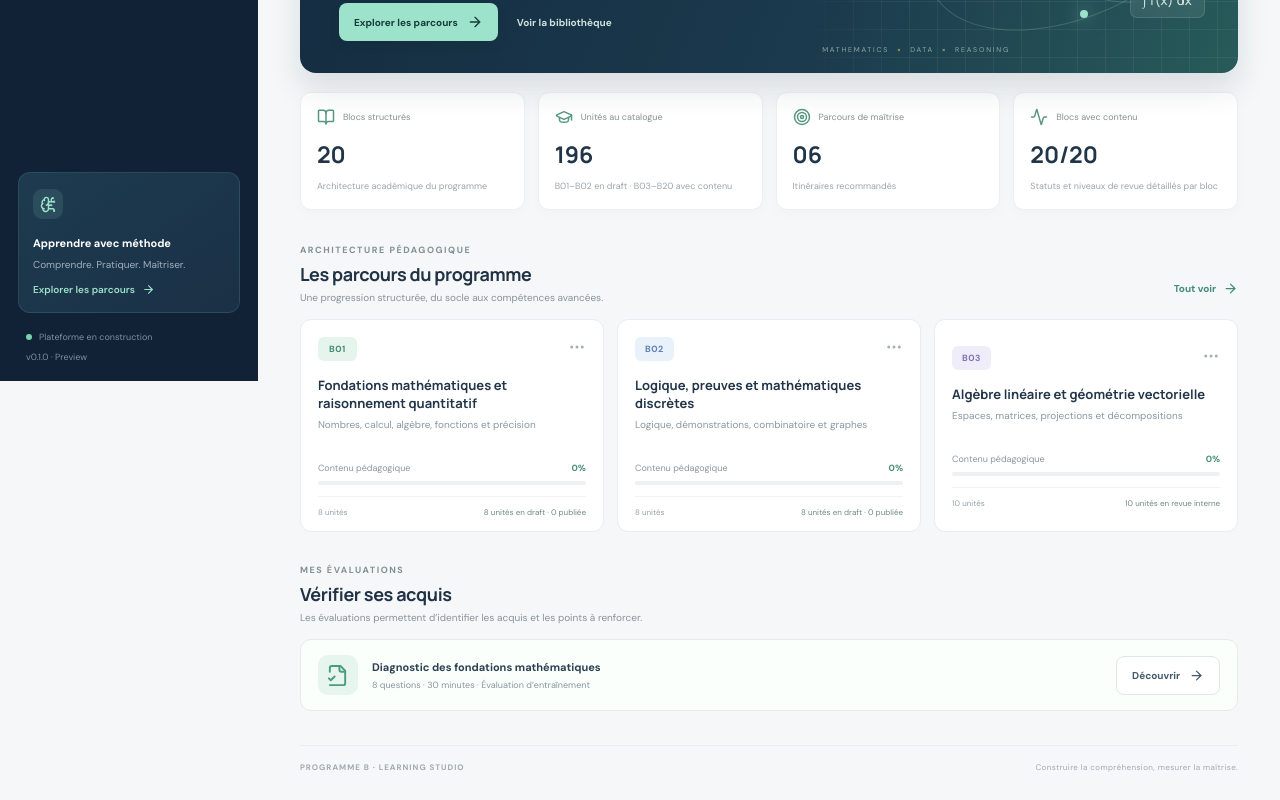
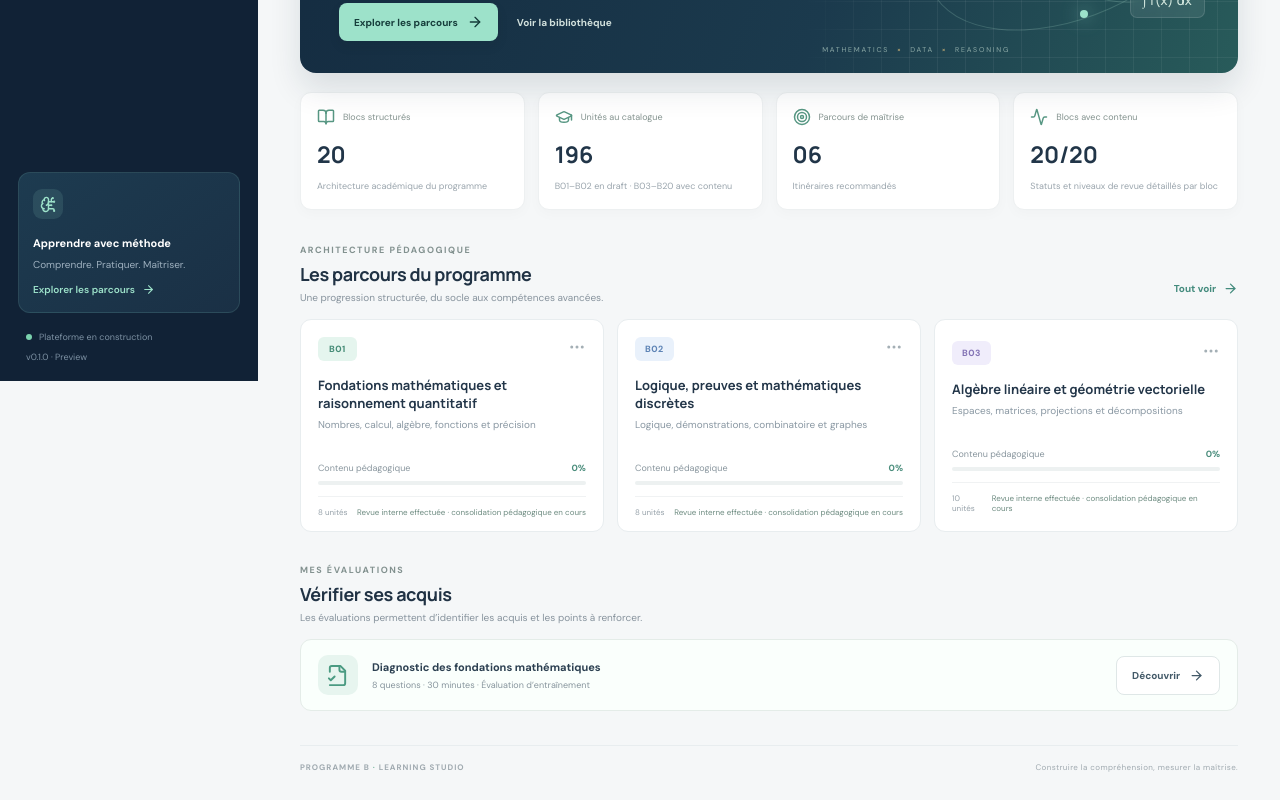
Before and after one commit to JohnGAB7/Actu-Basics-Programme-B, a React (Vite) app: page / in a window 1280 px wide. Shown: the part 419-1219 px from the top of the page. Built offline with nearby package versions, Linux system fonts and the light colour scheme.

Commit message:
Mark all twenty blocks as internally reviewed

```diff
--- a/src/data.ts
+++ b/src/data.ts
@@ -60,24 +60,24 @@ export const questions: Question[] = [
 ]
 
 export const blocks = [
-  { code: 'B01', title: 'Fondations mathématiques et raisonnement quantitatif', subtitle: 'Nombres, calcul, algèbre, fonctions et précision', progress: 0, lessons: 8, tone: 'mint', status: '8 unités en draft · 0 publiée' },
-  { code: 'B02', title: 'Logique, preuves et mathématiques discrètes', subtitle: 'Logique, démonstrations, combinatoire et graphes', progress: 0, lessons: 8, tone: 'blue', status: '8 unités en draft · 0 publiée' },
-  { code: 'B03', title: 'Algèbre linéaire et géométrie vectorielle', subtitle: 'Espaces, matrices, projections et décompositions', progress: 0, lessons: 10, tone: 'violet', status: '10 unités en revue interne' },
-  { code: 'B04', title: 'Analyse réelle et calcul à une variable', subtitle: 'Suites, limites, continuité, dérivation et intégration', progress: 0, lessons: 10, tone: 'amber', status: '10 unités en revue interne' },
-  { code: 'B05', title: 'Calcul multivarié et équations différentielles', subtitle: 'Gradient, hessienne, intégrales multiples et EDO', progress: 0, lessons: 10, tone: 'blue', status: '10 unités en revue interne' },
-  { code: 'B06', title: 'Optimisation et recherche opérationnelle', subtitle: 'Convexité, dualité, optimisation et décision', progress: 0, lessons: 10, tone: 'mint', status: '10 unités en revue interne' },
-  { code: 'B07', title: 'Analyse numérique et calcul scientifique', subtitle: 'Stabilité, erreurs, algorithmes et simulation', progress: 0, lessons: 10, tone: 'violet', status: '10 unités en revue interne' },
-  { code: 'B08', title: 'Probabilités', subtitle: 'Variables aléatoires, lois et convergence', progress: 0, lessons: 10, tone: 'amber', status: '10 unités en revue interne' },
-  { code: 'B09', title: 'Processus stochastiques', subtitle: 'Markov, Poisson, renouvellement et martingales', progress: 0, lessons: 10, tone: 'blue', status: '10 unités en revue interne' },
-  { code: 'B10', title: 'Statistique descriptive, échantillonnage et exploration', subtitle: 'Qualité des données, EDA et échantillonnage', progress: 0, lessons: 10, tone: 'mint', status: '10 unités en revue interne' },
-  { code: 'B11', title: 'Théorie de l\'inférence statistique', subtitle: 'Estimation, tests, intervalles et Bayes', progress: 0, lessons: 10, tone: 'violet', status: '10 unités en revue interne' },
-  { code: 'B12', title: 'Régression et modèles statistiques', subtitle: 'Régression linéaire, GLM, diagnostics et modèles mixtes', progress: 0, lessons: 10, tone: 'amber', status: '10 unités intégrées · brouillon pédagogique à revoir' },
-  { code: 'B13', title: 'Statistique multivariée et grande dimension', subtitle: 'Covariance, ACP, modèles latents, classification et grande dimension', progress: 0, lessons: 10, tone: 'blue', status: '10 unités intégrées · brouillon pédagogique à revoir' },
-  { code: 'B14', title: 'Plans d\'expérience et inférence causale', subtitle: 'Expériences, DAG, scores de propension et méthodes quasi expérimentales', progress: 0, lessons: 10, tone: 'mint', status: '10 unités intégrées · brouillon pédagogique à revoir' },
-  { code: 'B15', title: 'Apprentissage statistique et machine learning', subtitle: 'Généralisation, validation, modèles prédictifs et évaluation responsable', progress: 0, lessons: 10, tone: 'violet', status: '10 unités intégrées · brouillon pédagogique à revoir' },
-  { code: 'B16', title: 'Séries temporelles et prévision', subtitle: 'ARIMA, ETS, VAR, volatilité et modèles espace-état', progress: 0, lessons: 10, tone: 'amber', status: '10 unités intégrées · brouillon pédagogique à revoir' },
-  { code: 'B17', title: 'Ingénierie des données et recherche reproductible', subtitle: 'Architecture, SQL, pipelines, qualité, calcul distribué et gouvernance', progress: 0, lessons: 10, tone: 'blue', status: '10 unités intégrées · brouillon pédagogique à revoir' },
-  { code: 'B18', title: 'Actuariat, assurance et modélisation du risque', subtitle: 'Tarification, crédibilité, survie, provisions, réassurance et capital', progress: 0, lessons: 10, tone: 'mint', status: '10 unités intégrées · brouillon pédagogique à revoir' },
-  { code: 'B19', title: 'Économétrie et statistiques financières', subtitle: 'Endogénéité, panels, facteurs, volatilité et microstructure', progress: 0, lessons: 10, tone: 'violet', status: '10 unités intégrées · brouillon pédagogique à revoir' },
-  { code: 'B20', title: 'Théorie statistique avancée et méthodes de recherche', subtitle: 'Convergence, asymptotique, Bayes, processus et recherche reproductible', progress: 0, lessons: 10, tone: 'amber', status: '10 unités intégrées · brouillon pédagogique à revoir' },
+  { code: 'B01', title: 'Fondations mathématiques et raisonnement quantitatif', subtitle: 'Nombres, calcul, algèbre, fonctions et précision', progress: 0, lessons: 8, tone: 'mint', status: 'Revue interne effectuée · consolidation pédagogique en cours' },
+  { code: 'B02', title: 'Logique, preuves et mathématiques discrètes', subtitle: 'Logique, démonstrations, combinatoire et graphes', progress: 0, lessons: 8, tone: 'blue', status: 'Revue interne effectuée · consolidation pédagogique en cours' },
+  { code: 'B03', title: 'Algèbre linéaire et géométrie vectorielle', subtitle: 'Espaces, matrices, projections et décompositions', progress: 0, lessons: 10, tone: 'violet', status: 'Revue interne effectuée · consolidation pédagogique en cours' },
+  { code: 'B04', title: 'Analyse réelle et calcul à une variable', subtitle: 'Suites, limites, continuité, dérivation et intégration', progress: 0, lessons: 10, tone: 'amber', status: 'Revue interne effectuée · consolidation pédagogique en cours' },
+  { code: 'B05', title: 'Calcul multivarié et équations différentielles', subtitle: 'Gradient, hessienne, intégrales multiples et EDO', progress: 0, lessons: 10, tone: 'blue', status: 'Revue interne effectuée · consolidation pédagogique en cours' },
+  { code: 'B06', title: 'Optimisation et recherche opérationnelle', subtitle: 'Convexité, dualité, optimisation et décision', progress: 0, lessons: 10, tone: 'mint', status: 'Revue interne effectuée · consolidation pédagogique en cours' },
+  { code: 'B07', title: 'Analyse numérique et calcul scientifique', subtitle: 'Stabilité, erreurs, algorithmes et simulation', progress: 0, lessons: 10, tone: 'violet', status: 'Revue interne effectuée · consolidation pédagogique en cours' },
+  { code: 'B08', title: 'Probabilités', subtitle: 'Variables aléatoires, lois et convergence', progress: 0, lessons: 10, tone: 'amber', status: 'Revue interne effectuée · consolidation pédagogique en cours' },
+  { code: 'B09', title: 'Processus stochastiques', subtitle: 'Markov, Poisson, renouvellement et martingales', progress: 0, lessons: 10, tone: 'blue', status: 'Revue interne effectuée · consolidation pédagogique en cours' },
+  { code: 'B10', title: 'Statistique descriptive, échantillonnage et exploration', subtitle: 'Qualité des données, EDA et échantillonnage', progress: 0, lessons: 10, tone: 'mint', status: 'Revue interne effectuée · consolidation pédagogique en cours' },
+  { code: 'B11', title: 'Théorie de l\'inférence statistique', subtitle: 'Estimation, tests, intervalles et Bayes', progress: 0, lessons: 10, tone: 'violet', status: 'Revue interne effectuée · consolidation pédagogique en cours' },
+  { code: 'B12', title: 'Régression et modèles statistiques', subtitle: 'Régression linéaire, GLM, diagnostics et modèles mixtes', progress: 0, lessons: 10, tone: 'amber', status: 'Revue interne effectuée · consolidation pédagogique en cours' },
+  { code: 'B13', title: 'Statistique multivariée et grande dimension', subtitle: 'Covariance, ACP, modèles latents, classification et grande dimension', progress: 0, lessons: 10, tone: 'blue', status: 'Revue interne effectuée · consolidation pédagogique en cours' },
+  { code: 'B14', title: 'Plans d\'expérience et inférence causale', subtitle: 'Expériences, DAG, scores de propension et méthodes quasi expérimentales', progress: 0, lessons: 10, tone: 'mint', status: 'Revue interne effectuée · consolidation pédagogique en cours' },
+  { code: 'B15', title: 'Apprentissage statistique et machine learning', subtitle: 'Généralisation, validation, modèles prédictifs et évaluation responsable', progress: 0, lessons: 10, tone: 'violet', status: 'Revue interne effectuée · consolidation pédagogique en cours' },
+  { code: 'B16', title: 'Séries temporelles et prévision', subtitle: 'ARIMA, ETS, VAR, volatilité et modèles espace-état', progress: 0, lessons: 10, tone: 'amber', status: 'Revue interne effectuée · consolidation pédagogique en cours' },
+  { code: 'B17', title: 'Ingénierie des données et recherche reproductible', subtitle: 'Architecture, SQL, pipelines, qualité, calcul distribué et gouvernance', progress: 0, lessons: 10, tone: 'blue', status: 'Revue interne effectuée · consolidation pédagogique en cours' },
+  { code: 'B18', title: 'Actuariat, assurance et modélisation du risque', subtitle: 'Tarification, crédibilité, survie, provisions, réassurance et capital', progress: 0, lessons: 10, tone: 'mint', status: 'Revue interne effectuée · consolidation pédagogique en cours' },
+  { code: 'B19', title: 'Économétrie et statistiques financières', subtitle: 'Endogénéité, panels, facteurs, volatilité et microstructure', progress: 0, lessons: 10, tone: 'violet', status: 'Revue interne effectuée · consolidation pédagogique en cours' },
+  { code: 'B20', title: 'Théorie statistique avancée et méthodes de recherche', subtitle: 'Convergence, asymptotique, Bayes, processus et recherche reproductible', progress: 0, lessons: 10, tone: 'amber', status: 'Revue interne effectuée · consolidation pédagogique en cours' },
 ]
```
